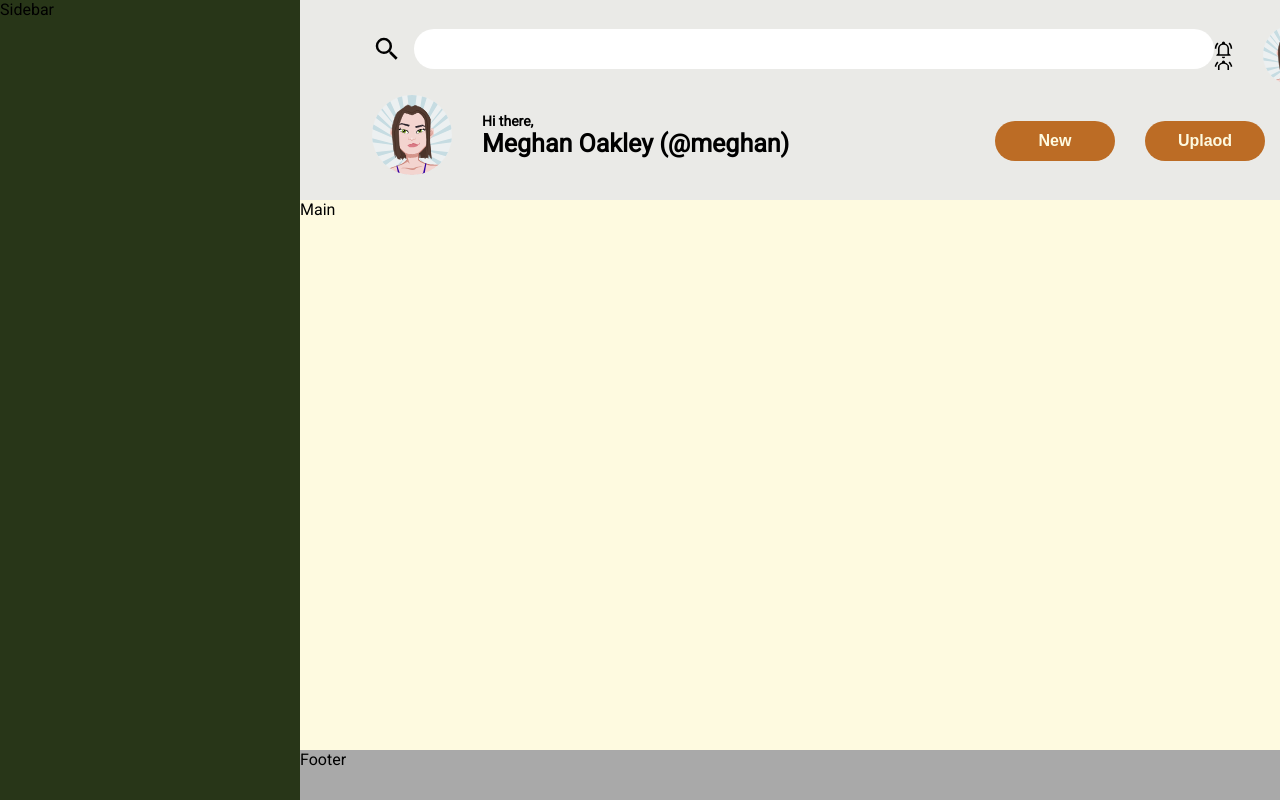
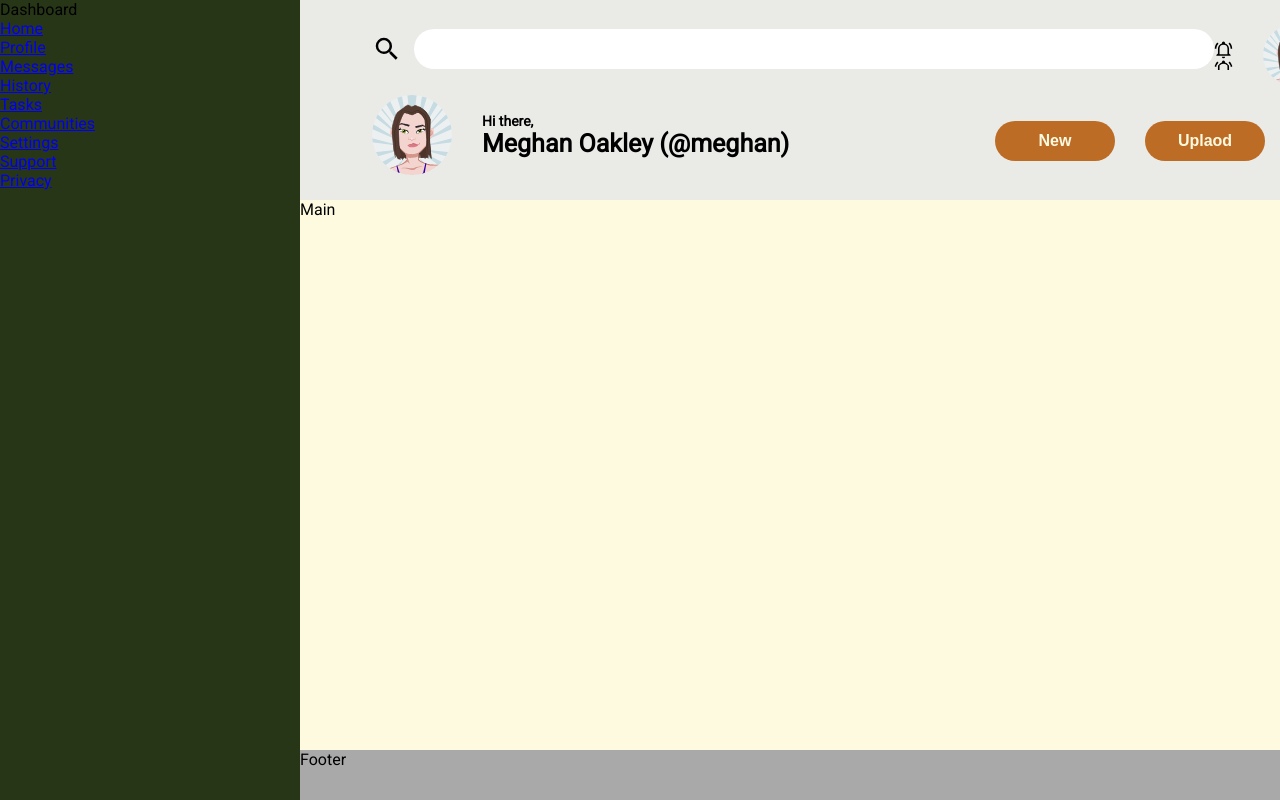
Before and after one commit to j-brzoz/odin-admin-dashboard, a plain HTML site: page index.html in a window 1280 px wide. Shown: the top 800 px of the page. Drawn offline with Linux system fonts and the light colour scheme.

Commit message:
rearranged images stucture

```diff
--- a/index.html
+++ b/index.html
@@ -16,13 +16,13 @@
             </form>
             <div class="profile">
                 <button class="notificationsBtn"></button>
-                <img class="profilePic" src="images/avatar.svg">
+                <img class="profilePic" src="images/avatars/avatar.svg">
                 <p class="name">Meghan Oakley</p>
             </div>
         </div>
         <div class="bottom">
             <div class="account">
-                <img class="profilePic" src="images/avatar.svg">
+                <img class="profilePic" src="images/avatars/avatar.svg">
                 <div class="profileText">
                     <p class="greeting1">Hi there,<br>
                     <p class="greeting2">Meghan Oakley (@meghan)</p>
@@ -35,7 +35,42 @@
             </div>
         </div>
     </div>
-    <div class="sidebar">Sidebar</div>
+    <div class="sidebar">
+        <div class="dashboard">
+            <p>Dashboard</p>
+        </div>
+        <ul class="menu">
+            <li class="menuItem">
+                <a href="index.html" class="menuItemLink">Home</a>
+            </li>
+            <li class="menuItem">
+                <a href="index.html" class="menuItemLink">Profile</a>
+            </li>
+            <li class="menuItem">
+                <a href="index.html" class="menuItemLink">Messages</a>
+            </li>
+            <li class="menuItem">
+                <a href="index.html" class="menuItemLink">History</a>
+            </li>
+            <li class="menuItem">
+                <a href="index.html" class="menuItemLink">Tasks</a>
+            </li>
+            <li class="menuItem">
+                <a href="index.html" class="menuItemLink">Communities</a>
+            </li>
+        </ul>
+        <ul class="menu">
+            <li class="menuItem">
+                <a href="index.html" class="menuItemLink">Settings</a>
+            </li>
+            <li class="menuItem">
+                <a href="index.html" class="menuItemLink">Support</a>
+            </li>
+            <li class="menuItem">
+                <a href="index.html" class="menuItemLink">Privacy</a>
+            </li>
+        </ul>
+    </div>
     <div class="main">Main</div>
     <div class="footer">Footer</div>
 </body>
--- a/style.css
+++ b/style.css
@@ -48,7 +48,7 @@ body {
 }
 
 .header form button {
-    background: url(images/magnify.svg);
+    background: url(images/header/magnify.svg);
     border: none;
     height: 30px;
     width: 30px;
@@ -74,7 +74,7 @@ body {
 }
 
 .notificationsBtn {
-    background: url(images/bell-ring-outline.svg);
+    background: url(images/header/bell-ring-outline.svg);
     border: none;
     height: 30px;
     width: 30px;
```
Also changed, not shown: images/avatars/avatar.svg (renamed from images/avatar.svg), images/avatars/avatar1.svg (renamed from images/avatar1.svg), images/avatars/avatar2.svg (renamed from images/avatar2.svg), images/avatars/avatar3.svg (renamed from images/avatar3.svg), images/avatars/avatar4.svg (renamed from images/avatar4.svg), images/header/bell-ring-outline.svg (renamed from images/bell-ring-outline.svg), images/header/magnify.svg (renamed from images/magnify.svg).
